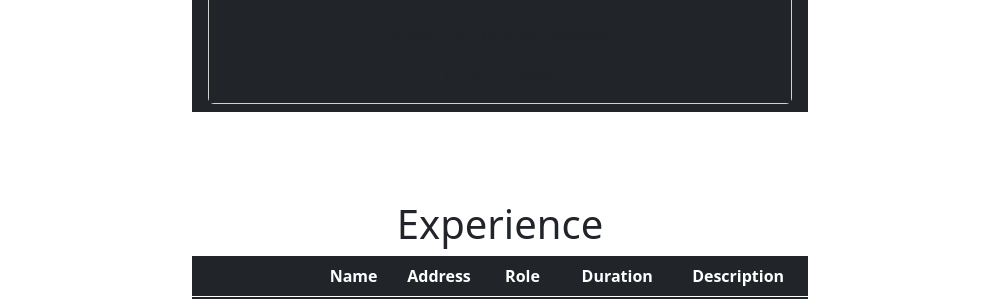
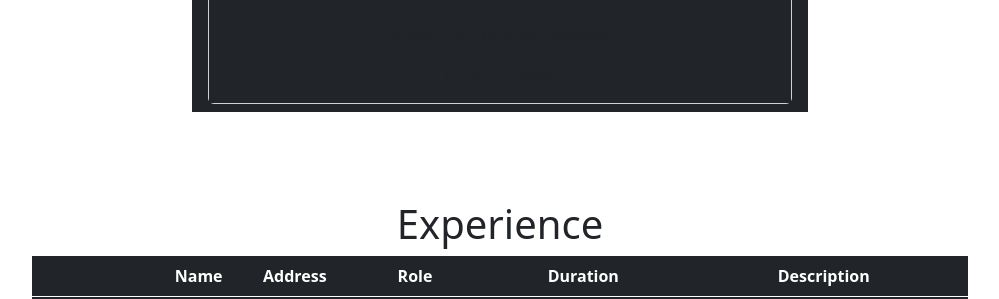
Before and after one commit to Kogwork/WEB, a plain HTML site: page Ex1Cv/index.html in a window 1280 px wide. Shown: the part 2010-2309 px from the top of the page, without its empty margins (140-1139 px from the left). Drawn offline with nearby package versions, Linux system fonts and the light colour scheme.

Commit message:
table resize

```diff
--- a/Ex1Cv/index.html
+++ b/Ex1Cv/index.html
@@ -181,7 +181,7 @@
      </div>
     </ul>
   </div>
-  <div id="Experience" class="container mx-auto my-3 w-50 text-center table-responsive">
+  <div id="Experience" class="container mx-auto my-3 w-75 text-center table-responsive">
     <br>
     <br>
     <br>
```
